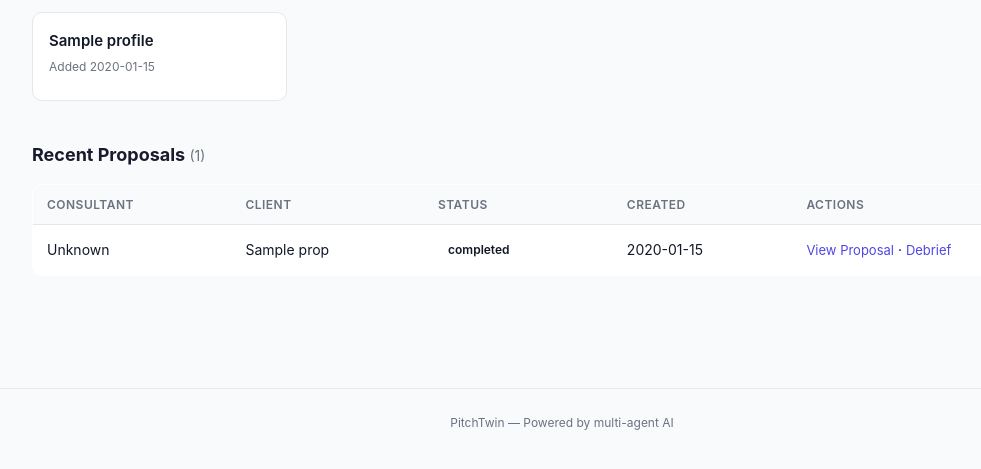
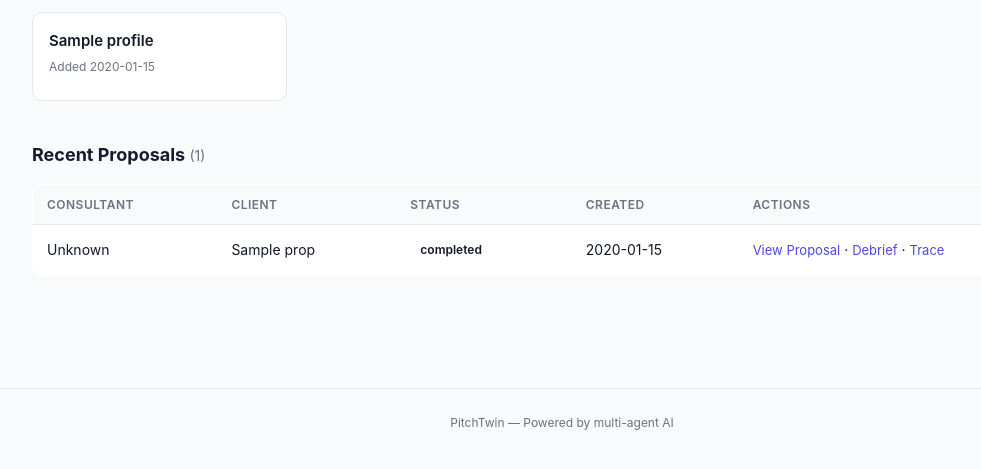
Before and after one commit to edendadon/PitchTwin-fuse, a Flask app: template templates/dashboard.html in a window 1280 px wide. Shown: the part 279-748 px from the top of the page, without its empty margins (78-1059 px from the left). Run offline with Flask 3, Linux system fonts and the light colour scheme; the template is opened without the code that fills it: most values are stand-ins (such as "Sample title", 1, 10 or a date in 2020).

Commit message:
feat: add Trace action to dashboard proposals table (#6)
Surface the debug-trace UI directly from the dashboard: each proposals-table
row now links to /proposal/<id>/trace alongside View Proposal / Debrief.
Gated on prop.trace_id so pre-#6 proposals (no workflow trace) don't get a
dead-end link. Adds an integration test asserting the link renders.

Co-Authored-By: Claude Opus 4.8 (1M context) <noreply@anthropic.com>

```diff
--- a/templates/dashboard.html
+++ b/templates/dashboard.html
@@ -66,6 +66,10 @@
           <a href="/proposal/{{ prop.id }}" class="link-action">View Proposal</a>
           &middot;
           <a href="/debrief/{{ prop.id }}" class="link-action">Debrief</a>
+          {% if prop.trace_id %}
+          &middot;
+          <a href="/proposal/{{ prop.id }}/trace" class="link-action">Trace</a>
+          {% endif %}
         </td>
       </tr>
       {% endfor %}
```
Also changed, not shown: tests/test_integration.py (+9 -0 lines).
